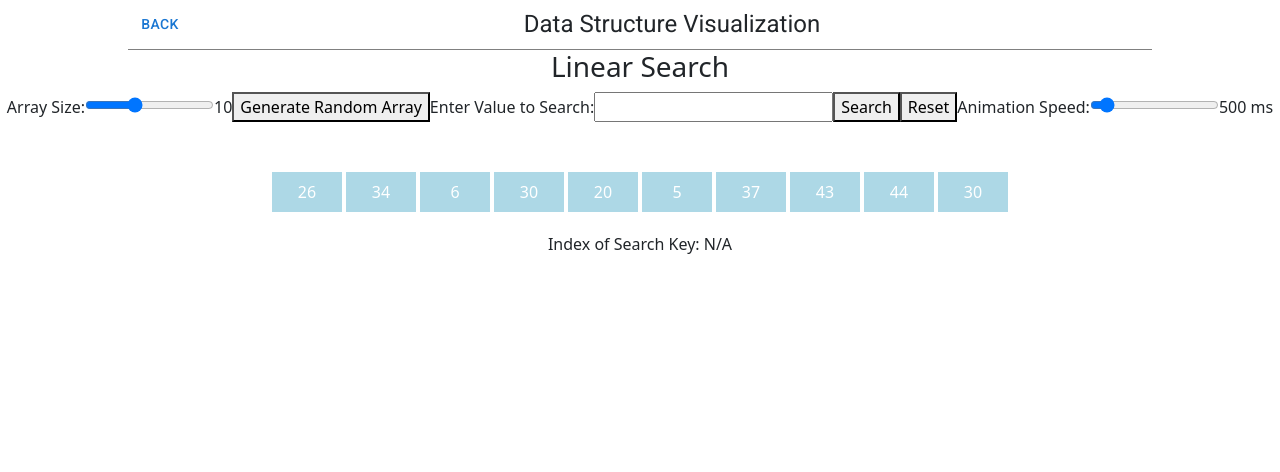
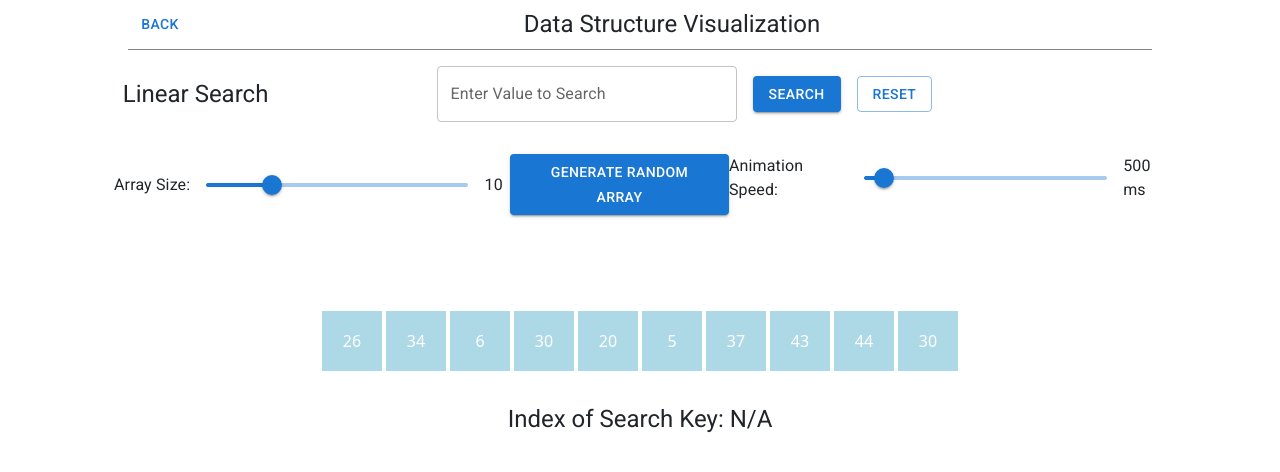
Before and after one commit to akashgirme/data_structure_visualizer, a React (Create React App) app: page /linearSearch in a window 1280 px wide. Shown: the top 472 px of the page. Built offline with nearby package versions, Linux system fonts and the light colour scheme.

Commit message:
Changes in Array Component

```diff
--- a/src/Components/Searching/Linear Search/linearSearch.js
+++ b/src/Components/Searching/Linear Search/linearSearch.js
@@ -1,5 +1,12 @@
 import React, { useState, useEffect, useRef } from 'react';
 import gsap from 'gsap';
+import Button from '@mui/material/Button';
+import TextField from '@mui/material/TextField';
+import Box from '@mui/material/Box';
+import Slider from '@mui/material/Slider';
+import Stack from '@mui/material/Stack';
+import Typography from '@mui/material/Typography';
+import Grid from '@mui/material/Grid';
 
 const LinearSearch = () => {
   const [arraySize, setArraySize] = useState(10);
@@ -59,51 +66,96 @@ const LinearSearch = () => {
   };
 
   return (
-    <div style={{ display: 'flex', justifyContent: 'center', flexDirection: 'column', alignItems: 'center' }}>
-      <h3>Linear Search</h3>
-      <div>
+      <Grid container sm={12} md={12} lg={12} display='flex' flexDirection='column' alignItems='center' justifyContent='center'>
+          <Grid item sm={12} md={10} lg={10} my='1rem' width={'100%'} display='flex'>
+            <Grid md={2} lg={2} item display='flex' alignItems='center' justifyContent='center' >
+              <Box><Typography variant='h5'>Linear Search</Typography></Box>
+            </Grid>
+            <Grid item spacing={2} sm={12} md={9} lg={9} display='flex' alignItems='center' justifyContent='center'>
+              <Box>
+                <Stack direction='row' spacing={2} alignItems='center'>
+                  <Box >
+                    <TextField sx={{width:'300px'}}
+                      type="text"
+                      label='Enter Value to Search'
+                      variant='outlined'
+                      value={searchValue}
+                      onChange={(e) => setSearchValue(e.target.value)}
+                    />
+                  </Box>
+                  <Box>
+                    <Button variant='contained' onClick={linearSearch}>Search</Button>
+                  </Box>
+                  <Box>
+                    <Button variant='outlined' onClick={resetColors}>Reset</Button>
+                  </Box>
+                </Stack>
+              </Box>
+            </Grid>
+          </Grid>
+          <Grid item sm={12} md={10} lg={10} my='1rem' width={'100%'} display='flex'>
+            <Grid item md={7} lg={7}>
+                <Stack direction='row' spacing={0}>
+                  <Box sx={{width:'65%'}} display='flex' alignItems='center' justifyContent='center'>
                     <label>
+                      <Typography mr='1rem' variant='body1'>
                         Array Size:
-          <input
-            type="range"
-            min="1"
-            max="25"
+                      </Typography>
+                    </label>
+                      <Slider sx={{width:'65%'}}
+                        min={5}
+                        max={25}
+                        size='large'
+                        step={1}
+                        aria-label="Default"
+                        defaultValue={10}
+                        valueLabelDisplay='auto'
                         value={arraySize}
                         onChange={(e) => setArraySize(parseInt(e.target.value))}
                       />
+                    <label>
+                      <Typography ml='1rem' variant='body1'>
                         {arraySize}
+                      </Typography>
                     </label>
-        <button onClick={generateRandomArray}>Generate Random Array</button>
+                  </Box>
+                  <Box>
+                    <Button variant='contained'  onClick={generateRandomArray}>Generate Random Array</Button>
+                  </Box>
+                </Stack>
+            </Grid>
+            <Grid item md={5} lg={5}>
+              <Box display='flex' alignItems='center'>
                 <label>
-          Enter Value to Search:
-          <input
-            type="text"
-            value={searchValue}
-            onChange={(e) => setSearchValue(e.target.value)}
-          />
+                  <Typography mr='1rem' variant='body1'>
+                    Animation Speed:
+                  </Typography>
                 </label>
-        <button onClick={linearSearch}>Search</button>
-        <button onClick={resetColors}>Reset</button>
-        <label>
-          Animation Speed:
-          <input
-            type="range"
-            min="100"
-            max="5000"
-            step="100"
+                <Slider sx={{width:'58%'}}
+                  min={100}
+                  max={5000}
+                  step={100}
+                  valueLabelDisplay='auto'
                   value={animationSpeed}
                   onChange={(e) => setAnimationSpeed(parseInt(e.target.value))}
                 />
+                <label>
+                  <Typography ml='1rem' variant='body1'>
                     {animationSpeed} ms
+                  </Typography>
                 </label>
-      </div>
-      <div style={{ display: 'flex', marginTop: '50px' }} ref={arrayRef}>
+              </Box>
+            </Grid>
+          </Grid>
+
+      <Grid item md={12} lg={12} display='flex' flexDirection='column' alignItems='center' justifyContent='center'>
+        <Box mt='5rem' display='flex' ref={arrayRef}>
           {array.map((value, index) => (
             <div
               key={index}
               style={{
-              width: `${700 / arraySize}px`,
-              height: '40px',
+                width:'60px',
+                height: '60px',
                 backgroundColor:
                   index === targetIndex
                     ? 'green'
@@ -118,9 +170,10 @@ const LinearSearch = () => {
               {value}
             </div>
           ))}
-      </div>
-      <div style={{ marginTop: '20px' }}>Index of Search Key: {targetIndex}</div>
-    </div>
+        </Box>
+        <Box  my='2rem'><Typography variant='h5'>Index of Search Key: {targetIndex}</Typography></Box>
+      </Grid>
+    </Grid>
   );
 };
 
```
Lines whose indentation alone changed are shown as unchanged.
